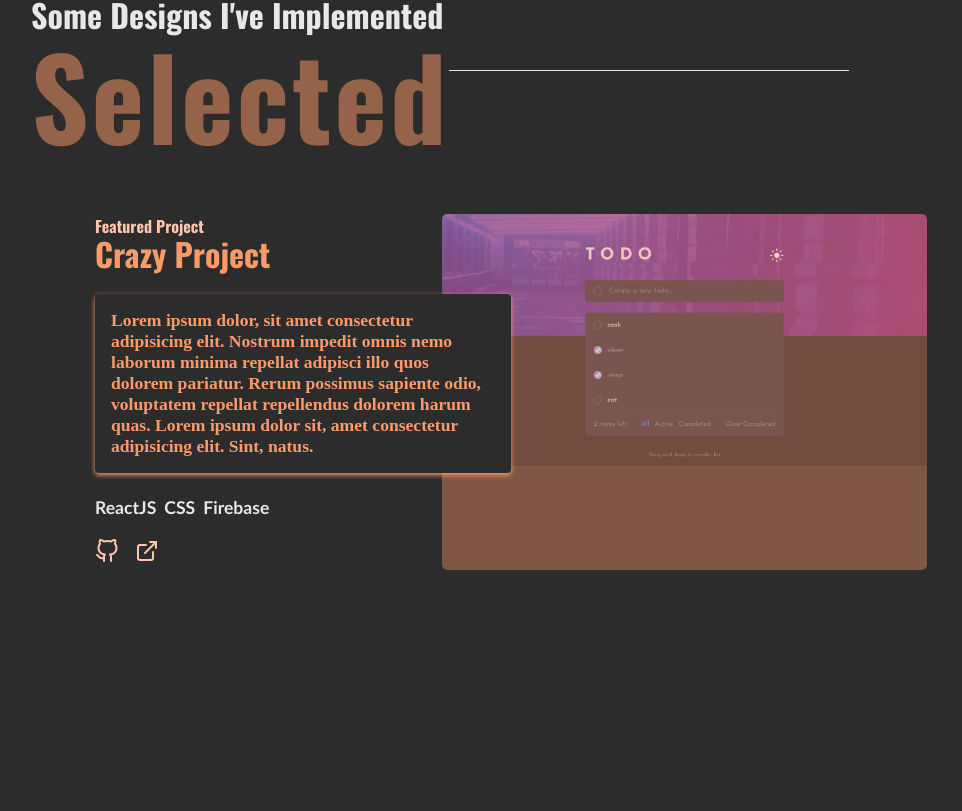
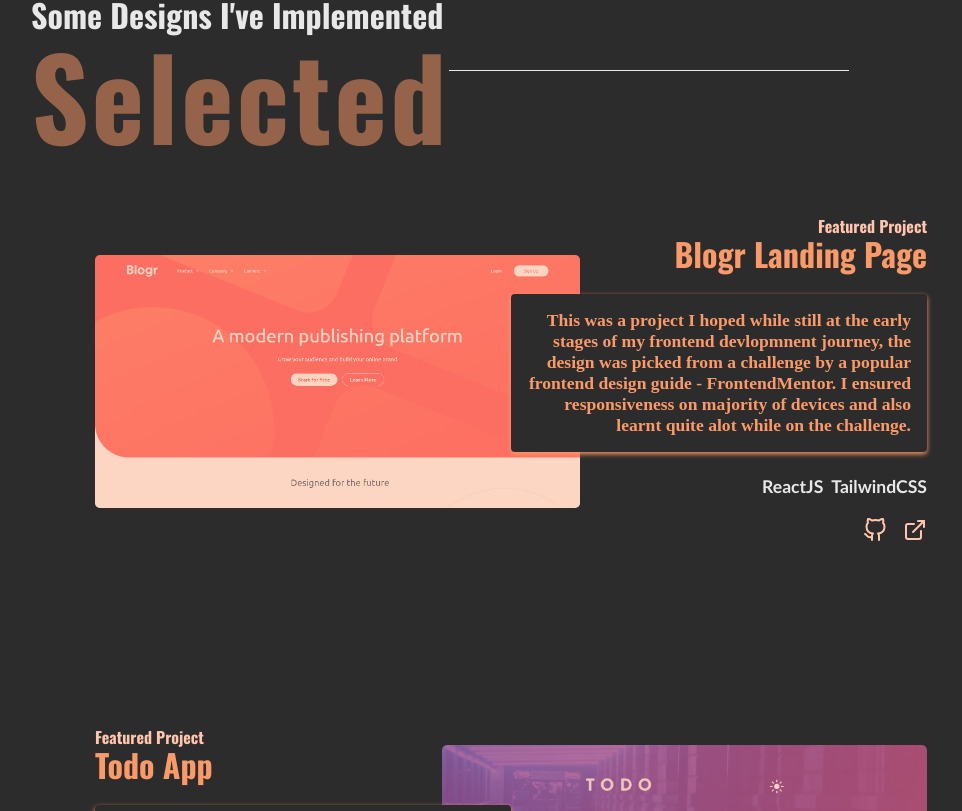
Before and after one commit to Oluwajuwonomoyele/my-portfolio, a JavaScript app: page / in a window 1280 px wide. Shown: the part 869-1680 px from the top of the page, without its empty margins (129-1091 px from the left). Before the commit the page ends 1567 px from the top, so only its background shows below. Built offline with nearby package versions, Linux system fonts and the light colour scheme; the HTML template or start-up script is replaced by a standard one.

Commit message:
update projects section

```diff
--- a/src/ProjectsData.js
+++ b/src/ProjectsData.js
@@ -11,7 +11,7 @@ const ProjectData = [
     {
         id: 1,
         projectName: 'Blogr Landing Page',
-        description: '',
+        description: 'This was a project I hoped while still at the early stages of my frontend devlopmnent journey, the design was picked from a challenge by a popular frontend design guide - FrontendMentor. I ensured responsiveness on majority of devices and also learnt quite alot while on the challenge.',
         githubLink: 'https://github.com/Oluwajuwonomoyele/blogr',
         externalLink: 'https://oo-blogr.vercel.app/',
         langs: ['ReactJS', 'TailwindCSS'],
@@ -21,7 +21,7 @@ const ProjectData = [
     {
         id: 2,
         projectName: 'Todo App',
-        description: '',
+        description: 'This is a todo app I cooked up, it is fully responsive and includes a functionality whereby user can toogle between light and dark mode. A user can also filter between active and completed tasks.',
         githubLink: 'https://github.com/Oluwajuwonomoyele/todo-app',
         externalLink: 'https://oluwajuwonomoyele-todo-app.netlify.app/',
         langs: ['HTML', 'CSS', 'Javascript'],
@@ -30,8 +30,8 @@ const ProjectData = [
     },
     {
         id: 3,
-        projectName: 'PeculiarHomes - Real Estate Web App',
-        description: '',
+        projectName: 'Real Estate Web App',
+        description: 'This is a real estate webiste, where i implemented a filter functionality to make house search much easier and increase user experience. I learnt quite a bunch about javacript alogrithms while on this project',
         githubLink: 'https://github.com/Oluwajuwonomoyele/peculiarhomes',
         externalLink: 'https://oo-peculiarhomes.vercel.app/',
         langs: ['ReactJS', 'TailwindCSS'],
@@ -41,7 +41,7 @@ const ProjectData = [
     {
         id: 4,
         projectName: 'Finance Tracker App',
-        description: '',
+        description: 'This is a finance tracker app, it was a firbase project I jumped on where I used the firebase service to handle the authenication and databse of users and their finances.',
         githubLink: 'https://github.com/Oluwajuwonomoyele/peculiar-financial-tracker',
         externalLink: 'https://github.com/Oluwajuwonomoyele/peculiar-financial-tracker',
         langs: ['ReactJS', "TailwindCSS", 'Firebase'],
@@ -51,27 +51,27 @@ const ProjectData = [
     {
         id: 5,
         projectName: 'Bookmark Landing Page',
-        description: '',
+        description: 'One of some of the projects I did early off in my frontend jounrey, where I learnt and implemented the tab animation and accordion functionalities.',
         githubLink: 'https://github.com/Oluwajuwonomoyele/bookmark',
         externalLink: 'https://oluwajuwonomoyele.github.io/bookmark/',
-        langs: ['ReactJS', 'TailwindCSS'],
+        langs: ['HTML', 'TailwindCSS', 'Javascript'],
         img: bookmark,
         imgStart: true
     },
     {
         id: 6,
         projectName: 'Shortly Link Shortner',
-        description: '',
+        description: "Wow!, One of the best and tasking projects I've worked on, this app shortens any link a user inputs and also allows the user to be able to copy the shortened link. Of course, firebase for user authenication😁.",
         githubLink: 'https://github.com/Oluwajuwonomoyele/shortly',
         externalLink: 'https://oo-shortly.vercel.app/',
-        langs: ['ReactJS', 'TailwindCSS', 'Firebase'],
+        langs: ['ReactJS', 'TailwindCSS', 'Firebase', 'API'],
         img: shortly,
         imgStart: false
     },
     {
         id: 7,
         projectName: 'Advice Generator App',
-        description: '',
+        description: 'This app consumes an API for advices whereby when a user clicks on the dice, an advice is generated randomly from the API database.',
         githubLink: 'https://github.com/Oluwajuwonomoyele/advice-generator-app',
         externalLink: 'https://oo-advice-generator-app.vercel.app/',
         langs: ['ReactJS', 'TailwindCSS', 'API'],
@@ -79,3 +79,5 @@ const ProjectData = [
         imgStart: true
     },
 ]
+
+export default ProjectData;
--- a/src/components/ProjectDesign/Design.styles.js
+++ b/src/components/ProjectDesign/Design.styles.js
@@ -4,7 +4,7 @@ export const ProjectDesignSection = styled.div`
     padding: 4rem;
     display: grid;
     grid-template-columns: repeat(12, 1fr);
-    align-items: stretch;
+    align-items: center;
 `
 export const ImgDiv = styled.div`
     position: relative;
--- a/src/components/ProjectDesign/index.js
+++ b/src/components/ProjectDesign/index.js
@@ -1,26 +1,28 @@
 import { ProjectDesignSection, ImgDiv, ContentDiv, Desc, LLDiv, Lang, Links } from './Design.styles';
 import { FiGithub, FiExternalLink } from 'react-icons/fi'
-import todo from '../../assets/Todo app.png'
 
-const ProjectDesign = () => {
+const ProjectDesign = ({project}) => {
     return (
         <ProjectDesignSection>
-            <ImgDiv imgStart={false}>
-                <img src={todo} />
+            <ImgDiv imgStart={project.imgStart}>
+                <img src={project.img} />
             </ImgDiv>
-            <ContentDiv imgStart={false}>
+            <ContentDiv imgStart={project.imgStart}>
                 <div>
                     <h1>Featured Project</h1>
-                    <h2>Crazy Project</h2>
+                    <h2>{project.projectName}</h2>
                 </div>
-                <Desc>Lorem ipsum dolor, sit amet consectetur adipisicing elit. Nostrum impedit omnis nemo laborum minima repellat adipisci illo quos dolorem pariatur. Rerum possimus sapiente odio, voluptatem repellat repellendus dolorem harum quas. Lorem ipsum dolor sit, amet consectetur adipisicing elit. Sint, natus.</Desc>
+                <Desc>{project.description}</Desc>
                 <LLDiv>
-                    <Lang imgStart={false}><p>ReactJS</p> <p>CSS</p> <p>Firebase</p></Lang>
-                    <Links imgStart={false}>
-                        <a href="#">
+                    <Lang imgStart={project.imgStart}>{project.langs.map(lang => {
+                        return (
+                            <p>{lang}</p>
+                        )})}</Lang>
+                    <Links imgStart={project.imgStart}>
+                        <a href={project.githubLink} target='_blank'>
                             <FiGithub />
                         </a>
-                        <a href="#">
+                        <a href={project.externalLink} target='_blank'>
                             <FiExternalLink />
                         </a>
                     </Links>
--- a/src/components/Projects/Projects.styles.js
+++ b/src/components/Projects/Projects.styles.js
@@ -29,4 +29,7 @@ export const ProjectsHeader = styled.div`
     }
 `
 export const ProjectDesigns = styled.div`
+    display: flex;
+    flex-direction: column;
+    gap: 3rem;
 `
--- a/src/components/Projects/index.js
+++ b/src/components/Projects/index.js
@@ -1,5 +1,6 @@
 import { ProjectsSection, ProjectsContainer, ProjectsHeader, ProjectDesigns} from './Projects.styles';
 import ProjectDesign from '../ProjectDesign';
+import ProjectData from '../../ProjectsData';
 
 const Projects = () => {
     return (
@@ -14,7 +15,10 @@ const Projects = () => {
                 </ProjectsHeader>
 
                 <ProjectDesigns>
-                    <ProjectDesign />
+                    {ProjectData.map(project => {
+                        return (
+                        <ProjectDesign project={project} key={project.id}/>
+                    )})}
                 </ProjectDesigns>
 
             </ProjectsContainer>
```
